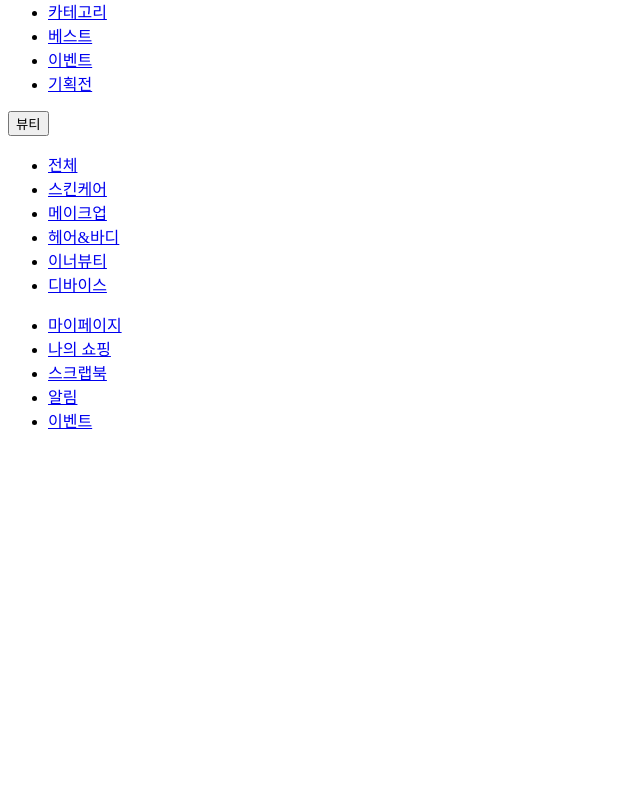
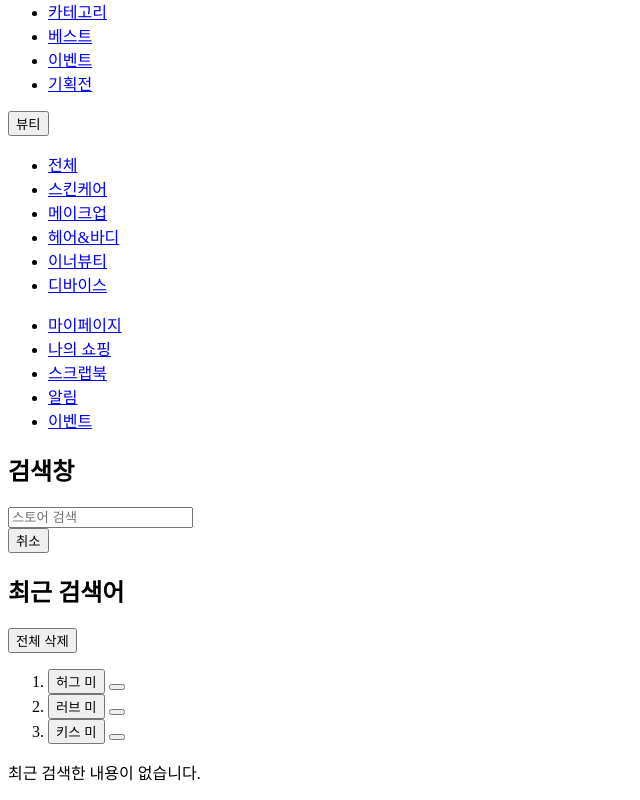
Before and after one commit to reezekim/hug, a website: page index.html in a window 1280 px wide. Shown: the part 2139-2939 px from the top of the page, without its empty margins (0-640 px from the left). Before the commit the page ends 2587 px from the top, so only its background shows below. Drawn offline with Linux system fonts and the light colour scheme.

Commit message:
🚧 Mark up search modal

```diff
--- a/index.html
+++ b/index.html
@@ -258,6 +258,78 @@
       </nav>
     </aside>
 
+    <aside class="search-modal lg-hidden">
+      <div class="container">
+        <div class="row">
+          <div class="col-sm-4">
+            <header class="search-modal-header">
+              <h1 class="visually-hidden">검색창</h1>
+
+              <div class="search-modal-form">
+                <div class="input-group">
+                  <i class="ic-search" aria-hidden></i>
+                  <input
+                    class="form-input"
+                    type="text"
+                    placeholder="스토어 검색"
+                  />
+                </div>
+                <button class="btn-ghost btn-40" type="button">취소</button>
+              </div>
+            </header>
+
+            <section class="search-history">
+              <header class="search-history-header">
+                <h2 class="title">최근 검색어</h2>
+                <button type="button">전체 삭제</button>
+              </header>
+
+              <!-- NOTE: 최근 검색어가 존재할 경우 -->
+              <div class="search-history-content">
+                <ol class="search-history-list">
+                  <li class="search-history-item">
+                    <button class="word-button" type="button">허그 미</button>
+                    <button
+                      class="delete-button"
+                      type="button"
+                      aria-label="검색어 삭제"
+                    >
+                      <i class="ic-close"></i>
+                    </button>
+                  </li>
+                  <li class="search-history-item">
+                    <button class="word-button" type="button">러브 미</button>
+                    <button
+                      class="delete-button"
+                      type="button"
+                      aria-label="검색어 삭제"
+                    >
+                      <i class="ic-close"></i>
+                    </button>
+                  </li>
+                  <li class="search-history-item">
+                    <button class="word-button" type="button">키스 미</button>
+                    <button
+                      class="delete-button"
+                      type="button"
+                      aria-label="검색어 삭제"
+                    >
+                      <i class="ic-close"></i>
+                    </button>
+                  </li>
+                </ol>
+              </div>
+
+              <!-- NOTE: 최근 검색어가 존재하지 않을 경우 -->
+              <div class="search-history-content">
+                <p class="placeholder">최근 검색한 내용이 없습니다.</p>
+              </div>
+            </section>
+          </div>
+        </div>
+      </div>
+    </aside>
+
     <div class="overlay" aria-hidden></div>
   </body>
 </html>
```
